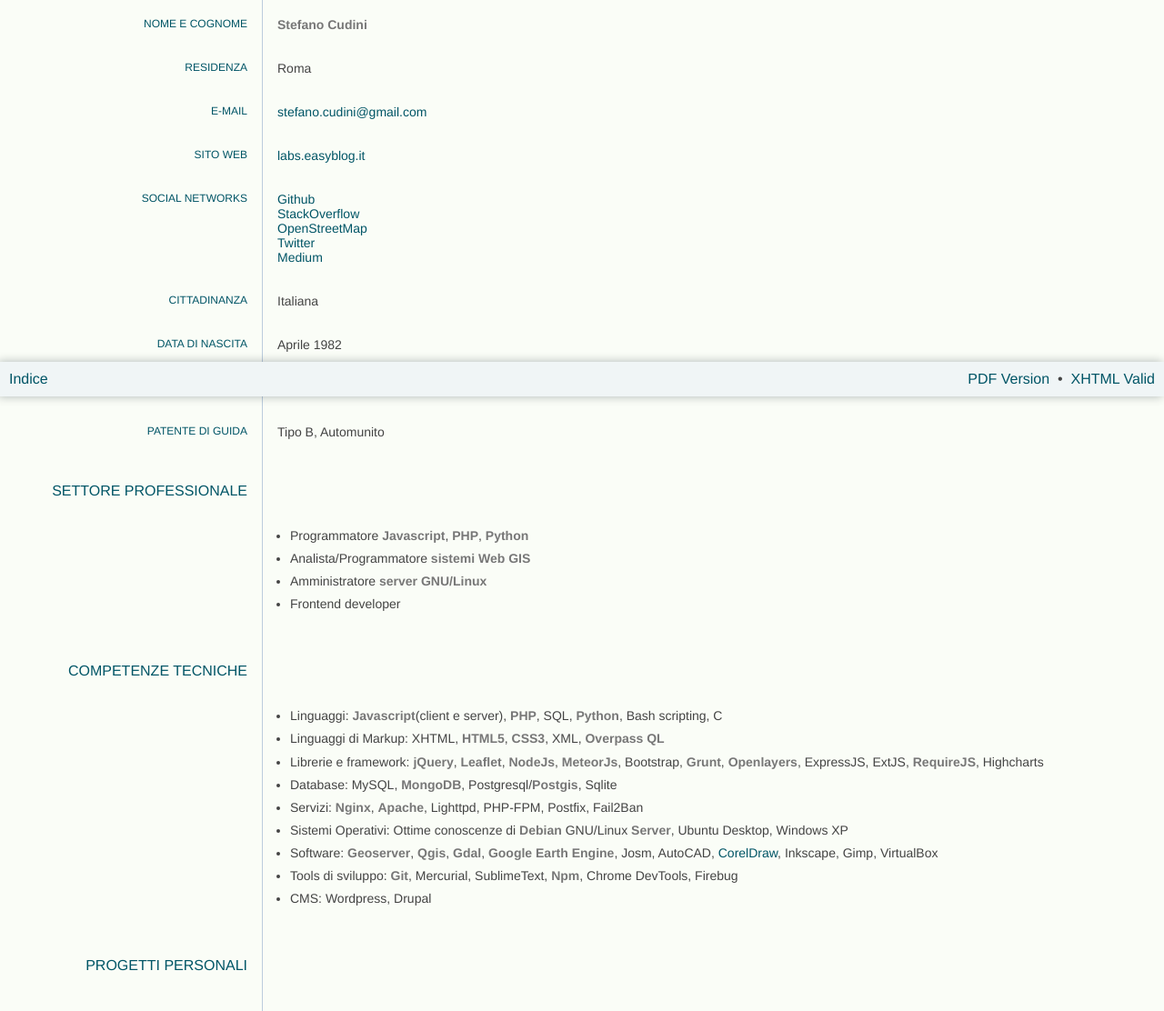
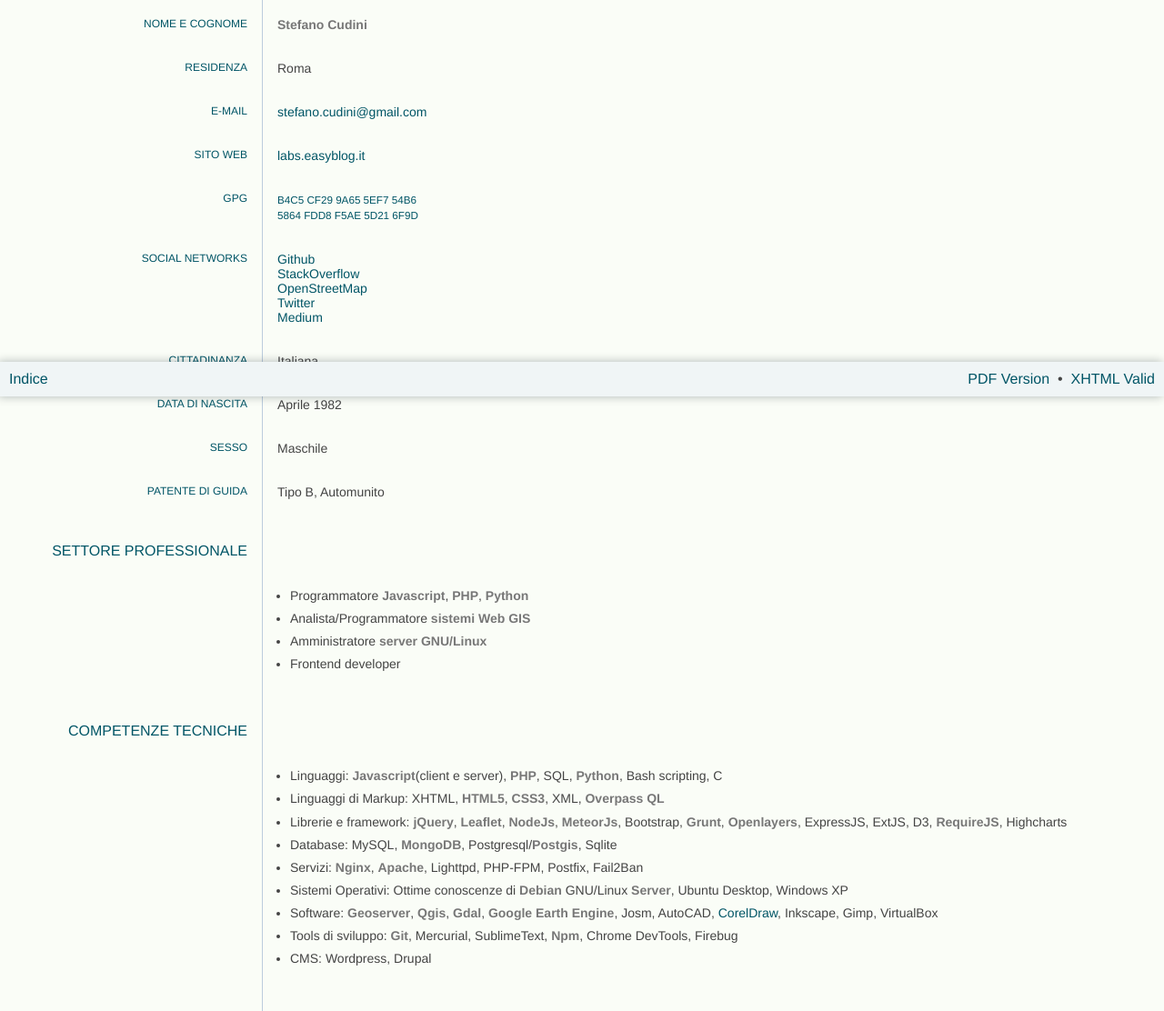
Before and after one commit to stefanocudini/cv, a website: page index.html in a window 1280 px wide. Shown: the part 364-1476 px from the top of the page at 91% size. Drawn offline with Linux system fonts and the light colour scheme.

Commit message:
added gpg

```diff
--- a/index.html
+++ b/index.html
@@ -263,10 +263,23 @@ li {
 	</div>
 
 	<div class="row">
-	    <div class="title">Sito web</div>
+	    <div class="title">Sito Web</div>
 	    <div class="contents">
 	        <a href="http://labs.easyblog.it">labs.easyblog.it</a>
 	    </div>
+	</div>
+
+
+	<div class="row">
+	    <div class="title">GPG</div>
+	    <div class="contents">
+		<a href="http://pgp.mit.edu/pks/lookup?op=get&search=0xFDD8F5AE5D216F9D">
+			<small>
+			B4C5 CF29 9A65 5EF7 54B6<br />
+			5864 FDD8 F5AE 5D21 6F9D
+			</small>
+		</a>
+		</div>
 	</div>
 
 	<div class="row">
@@ -337,7 +350,7 @@ li {
 	        <ul>
 	            <li>Linguaggi: <b>Javascript</b>(client e server), <b>PHP</b>, SQL, <b>Python</b>, Bash scripting, C</li>
 	            <li>Linguaggi di Markup:  XHTML, <b>HTML5</b>, <b>CSS3</b>, XML, <b>Overpass QL</b></li>
-	            <li>Librerie e framework: <b>jQuery</b>, <b>Leaflet</b>, <b>NodeJs</b>, <b>MeteorJs</b>, Bootstrap, <b>Grunt</b>, <b>Openlayers</b>, ExpressJS, ExtJS, <b>RequireJS</b>, Highcharts</li>
+	            <li>Librerie e framework: <b>jQuery</b>, <b>Leaflet</b>, <b>NodeJs</b>, <b>MeteorJs</b>, Bootstrap, <b>Grunt</b>, <b>Openlayers</b>, ExpressJS, ExtJS, D3, <b>RequireJS</b>, Highcharts</li>
 	            <li>Database: MySQL, <b>MongoDB</b>, Postgresql/<b>Postgis</b>, Sqlite</li>
 	            <li>Servizi:  <b>Nginx</b>, <b>Apache</b>, Lighttpd, PHP-FPM, Postfix, Fail2Ban</li>
 	            <li>Sistemi Operativi:  Ottime conoscenze di <b>Debian</b> GNU/Linux <b>Server</b>, Ubuntu Desktop, Windows XP </li>
```
Also changed, not shown: 1 other file.
